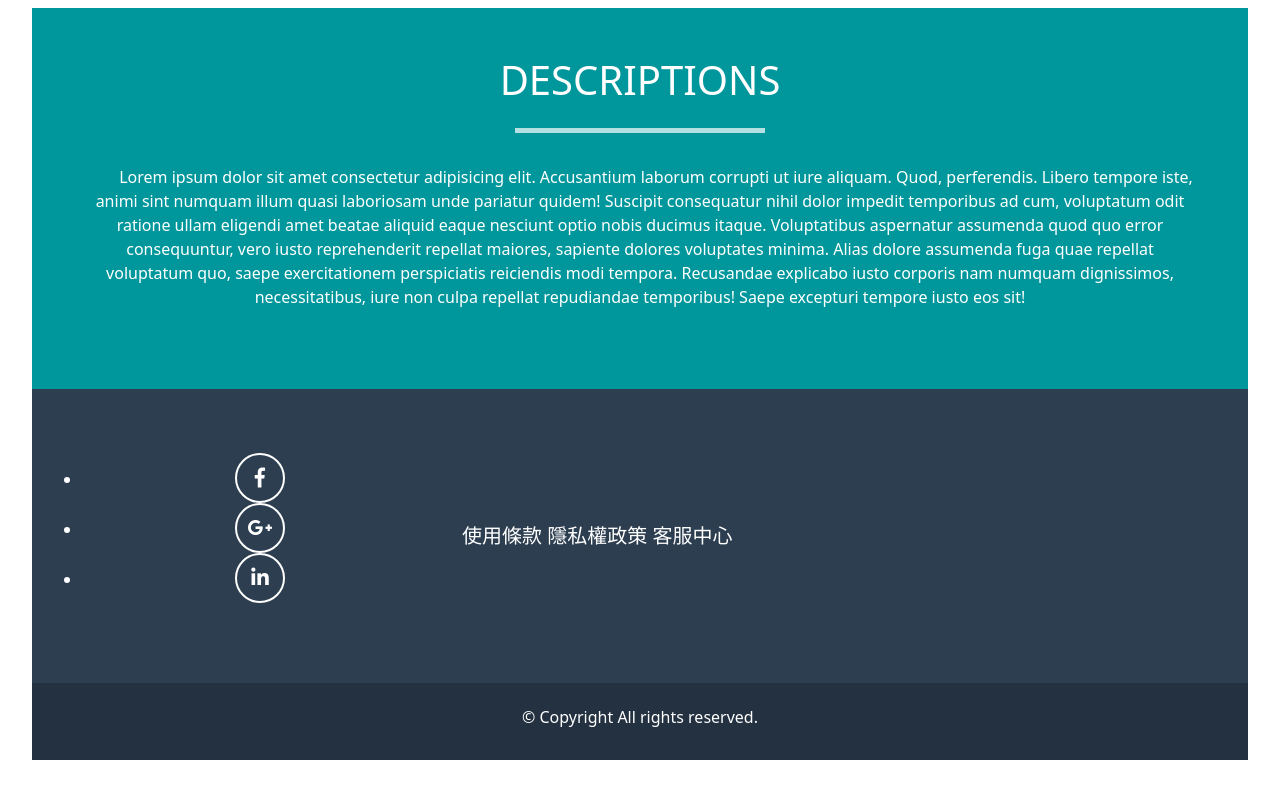
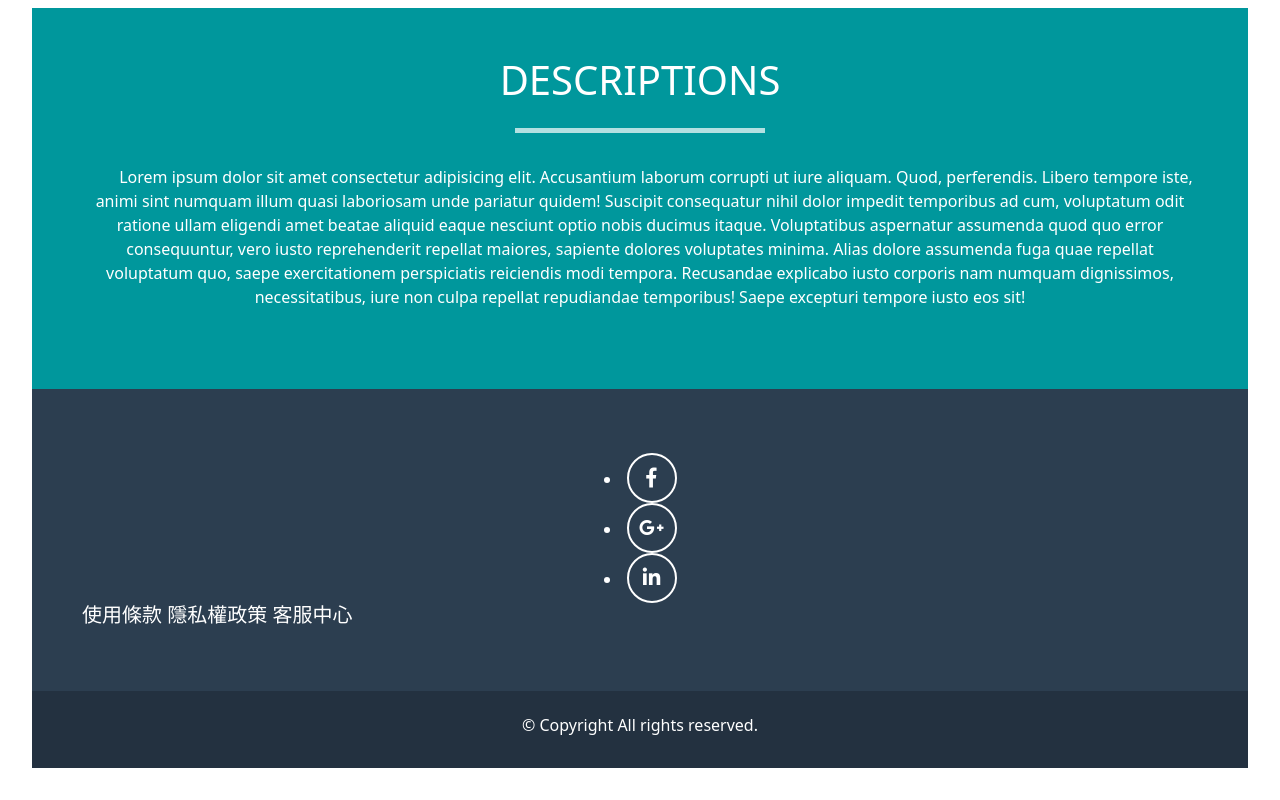
Before and after one commit to jaina0831/react-wk4try, a React (Vite) app: page / in a window 1280 px wide. Shown: the part 894-1694 px from the top of the page. Built offline with nearby package versions, Linux system fonts and the light colour scheme.

Commit message:
Update Footer.jsx

```diff
--- a/src/components/Footer.jsx
+++ b/src/components/Footer.jsx
@@ -4,17 +4,18 @@ export default function Footer(){
     <div className="footer__above py-5">
       <div className="container">
         <div className="row my-3">
-          <ul className="footer__list col-lg-4">
-            <li className="footer__item"><a href="" className="footer__link"><i className="fab fa-facebook-f"></i></a></li>
+          <div className="first-icon-wrap">
+          <li className="footer__item"><a href="" className="footer__link"><i className="fab fa-facebook-f"></i></a></li>
             <li className="footer__item"><a href="" className="footer__link"><i className="fab fa-google-plus-g"></i></a></li>
             <li className="footer__item"><a href="" className="footer__link"><i className="fab fa-linkedin-in"></i></a></li>
-          </ul>
+          </div>
         <h5 className="footer__description col-lg-8">
         使用條款 隱私權政策 客服中心
         </h5>
         </div>
         </div>
       </div>
+
 
     <div className="footer__below">
       <div className="container">
```
